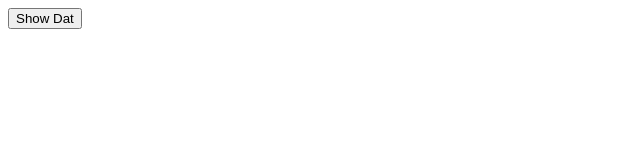
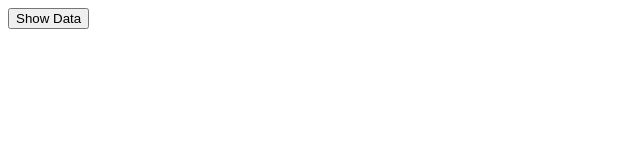
Before and after one commit to AnkushChandra/jenkinsproject, a plain HTML site: page index.html in a window 1280 px wide. Shown: the full height of the page, 0-640 px from the left. Drawn offline with Linux system fonts and the light colour scheme.

Commit message:
Update index.html

```diff
--- a/index.html
+++ b/index.html
@@ -9,7 +9,7 @@
 <body>
 
 
-    <button onclick="getData()">Show Dat</button>
+    <button onclick="getData()">Show Data</button>
     <div id="info"></div>
 
     <script>
```
